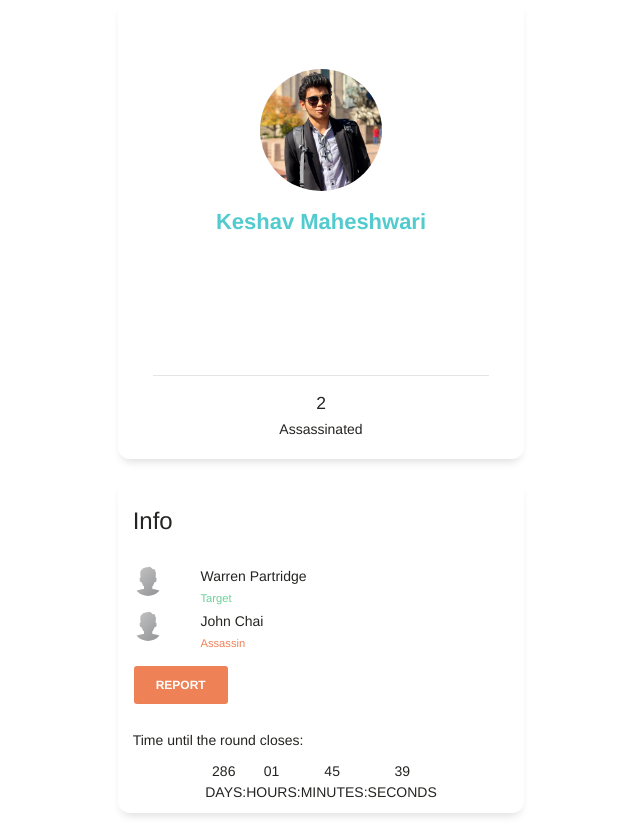
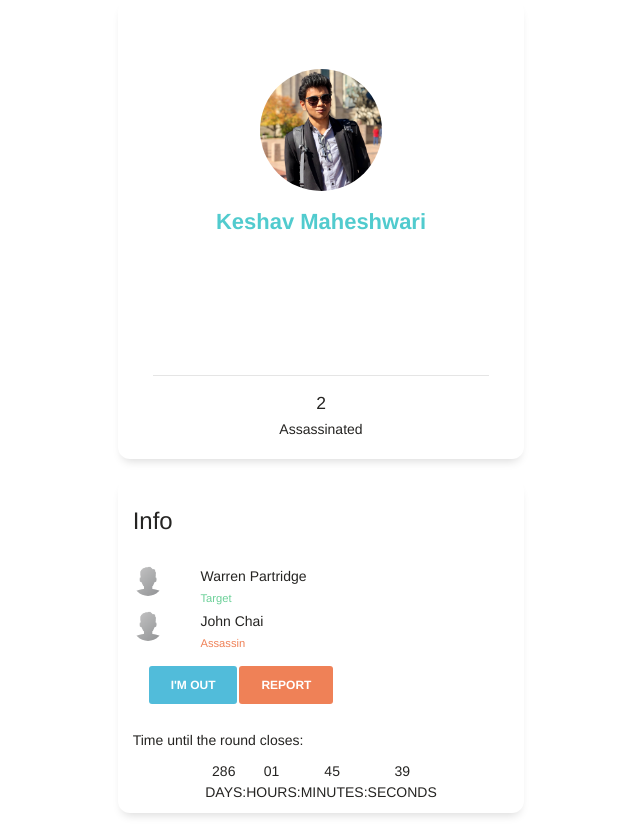
Before and after one commit to BUUPE/Ezio, a Next.js app: page /user in a window 1280 px wide. Shown: the whole page, without its empty margins (319-959 px from the left). Built offline with nearby package versions, Linux system fonts and the light colour scheme.

Commit message:
added i'm out button

```diff
--- a/pages/user.js
+++ b/pages/user.js
@@ -101,7 +101,7 @@ class User extends React.Component {
                         className="avatar border-gray"
                         src="/img/keshav.jpg"
                       />
-                      <h5 className="title">{ this.state.user.name }</h5>
+                      <h5 className="title">{this.state.user.name}</h5>
                     </a>
                   </div>
 
@@ -171,7 +171,10 @@ class User extends React.Component {
 
                         </Col>
                       </Row>
-                      <Button color="danger">REPORT</Button>{''}
+
+                      <Col><Button color="info">I'M OUT</Button>
+                      <Button color="danger">REPORT</Button>{''}</Col>
+
                     </li>
                   </ul>
 
```
